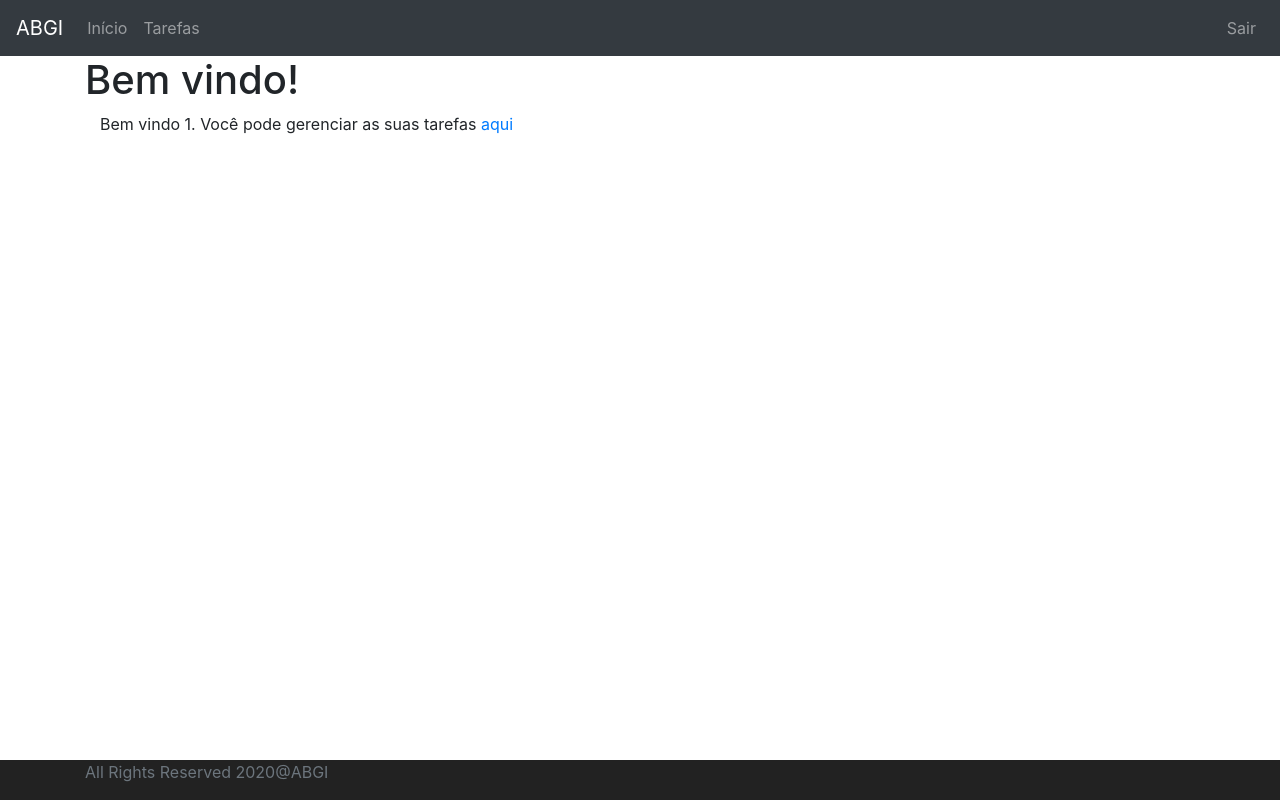
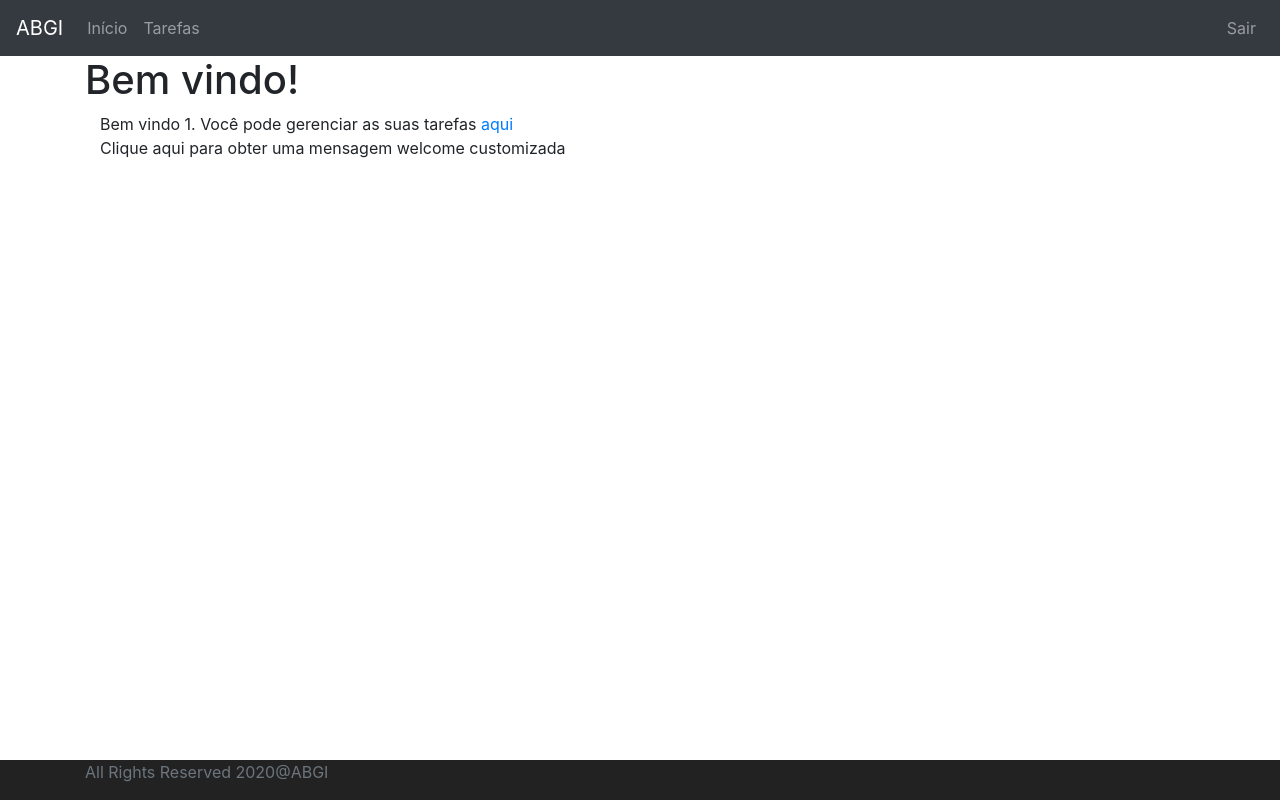
Before and after one commit to abimaelrsergio/todo, an Angular app: page /welcome/1 in a window 1280 px wide. Built offline with nearby package versions, Linux system fonts and the light colour scheme; sample sign-in values are in the browser's storage.

Commit message:
Atualizacao

```diff
--- a/src/app/welcome/welcome.component.html
+++ b/src/app/welcome/welcome.component.html
@@ -4,3 +4,7 @@
     Bem vindo {{name}}.
     Você pode gerenciar as suas tarefas <a routerLink="/todos">aqui</a>
 </div>
+
+<div class="container">
+    Clique aqui para obter uma mensagem welcome customizada
+</div>
```
